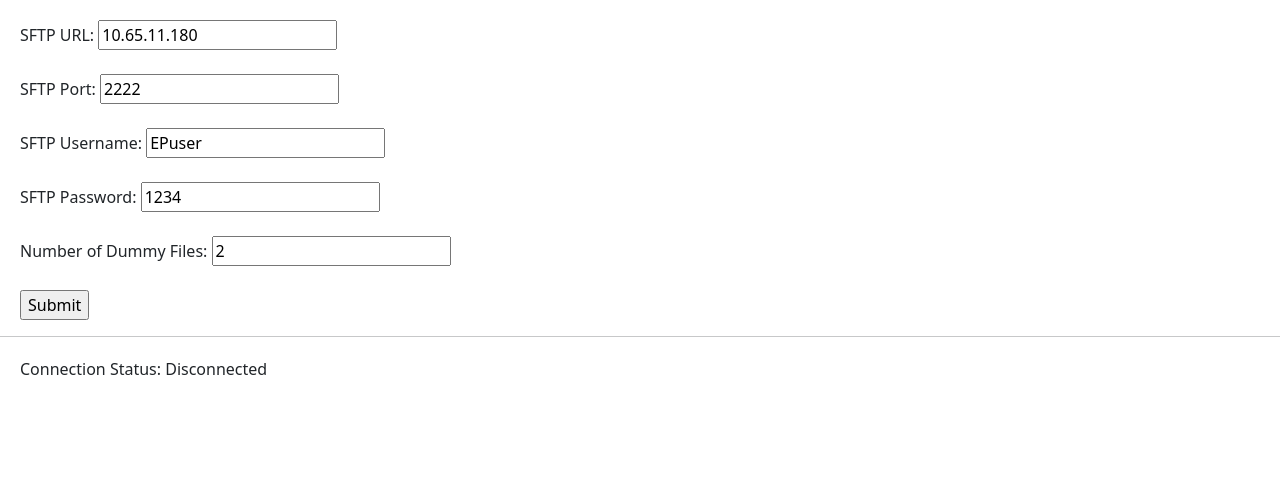
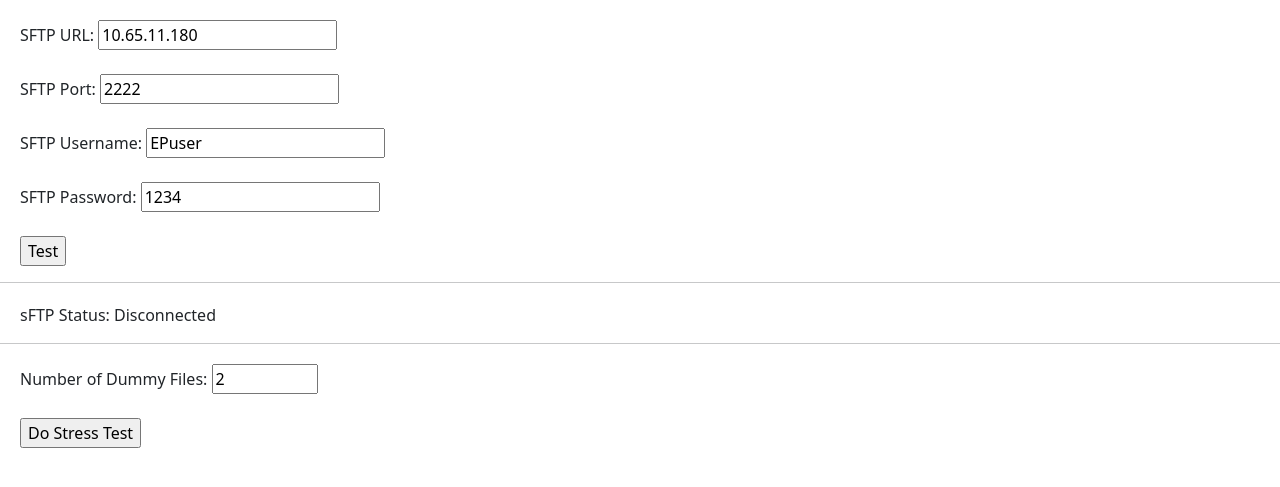
Before and after one commit to jeromechiu/sftp-HA, a Django app: page /stress/ in a window 1280 px wide. Shown: the top 487 px of the page. Run offline with Django 4.2, Linux system fonts and the light colour scheme; some libraries are stand-ins or nearby versions.

Commit message:
finish dummy file uploading to master sequally

```diff
--- a/stressTest/stressTest/stress/forms.py
+++ b/stressTest/stressTest/stress/forms.py
@@ -10,5 +10,6 @@ class sftpForm(forms.Form):
         label='SFTP Username: ', max_length=100, initial='EPuser')
     sftp_password = forms.CharField(
         label='SFTP Password: ', max_length=100, initial=1234)
-    dummy_amount = forms.IntegerField(
-        label='Number of Dummy Files: ', initial=2)
+
+class dummycountForm(forms.Form):
+    dummy_amount = forms.IntegerField(label='Number of Dummy Files:', initial=2, max_value=1000, min_value=1)
--- a/stressTest/stressTest/stress/templates/index.html
+++ b/stressTest/stressTest/stress/templates/index.html
@@ -6,27 +6,25 @@
     <meta charset="utf-8">
     <meta name="viewport" content="width=device-width, initial-scale=1">
 
-
     <title>sFTP Stress Test</title>
+    {% load bootstrap5 %}
+    {% bootstrap_css %}
   </head>
   <body>
-
-    {% load bootstrap5 %}
-    {% bootstrap_css %}
     <form action="" method="post" style="margin-top: 20px;margin-left: 20px;">
         {% csrf_token %}
-        {% for field in form %}
+        {% for field in sftpform %}
             <div class="form-group">
                 {{ field.label }}
                 {{ field }}
             </div>
             <br>
         {% endfor %}
-        <input type="submit" value="Submit">
+        <input type="submit" value="Test">
     </form>
     <hr>
-    <div id="connection-status" style="margin-top: 20px;margin-left: 20px;">
-      Connection Status: <span id="status">Unknown</span>
+    <div id="sftp-status" style="margin-top: 20px;margin-left: 20px;">
+      sFTP Status: <span id="status">Unknown</span>
     </div>
 
     <script>
@@ -35,15 +33,28 @@
           .then(response => response.json())
           .then(data => {
             const statusElement = document.getElementById('status');
-            statusElement.textContent = data.is_connected ? 'Connected' : 'Disconnected';
+            statusElement.textContent = data.is_work ? 'Running' : 'Disconnected';
           });
+
       }
 
       // Update connection status every 5 seconds
       setInterval(updateConnectionStatus, 5000);
       updateConnectionStatus(); // Initial check
     </script>
+    <hr>
+    <div id="sftp-dummyupload" style="margin-top: 20px;margin-left: 20px;">
+      <form action="/stress/do_test" method="get">
+        {% csrf_token %}
+        {% for field in dummyform %}
+        <div class="form-group">
+            {{ field.label }}
+            {{ field }}
+        </div>
+        <br>
+        {% endfor %}
+        <input type="submit" value="Do Stress Test">
+      </form>
 
-
-</body>
+  </body>
 </html>
--- a/stressTest/stressTest/stress/urls.py
+++ b/stressTest/stressTest/stress/urls.py
@@ -6,4 +6,5 @@ urlpatterns = [
     path("", views.index, name="index"),
     path('check_connection_status/', views.check_connection_status,
          name='check_connection_status/'),
+    path('do_test', views.do_test, name='do_test'),
 ]
--- a/stressTest/stressTest/stress/views.py
+++ b/stressTest/stressTest/stress/views.py
@@ -3,48 +3,89 @@
 
 from django.conf import settings
 from django.shortcuts import redirect
-from .forms import sftpForm
+from .forms import sftpForm, dummycountForm
 from django.http import HttpResponseRedirect, HttpResponse, JsonResponse
 from django.shortcuts import render
 import sys
 import os
+from stressTest.settings import sftp_folders
+from celery import shared_task
+from .dummyFiles import writeDummyFiles
+from random import randint
 
 sys.path.insert(1, os.path.join(settings.BASE_DIR.parent.parent, 'tools'))  # nopep8
 from sftp import sftp  # nopep8
 
-is_connected = False
-
 
 def index(request):
     """Render the index page."""
+    global is_work
+    global sftp_url
+    global sftp_port
+    global sftp_username
+    global sftp_password
+    sftp_url = None
+    sftp_port = None
+    sftp_username = None
+    sftp_password = None
+
+    is_work = False
+    sftpform = sftpForm()
+    dummyform = dummycountForm()
+
     if request.method == "POST":
-        form = sftpForm(request.POST)
-        if form.is_valid():
-            sftp_url = form.cleaned_data['sftp_url']
-            sftp_port = form.cleaned_data['sftp_port']
-            sftp_username = form.cleaned_data['sftp_username']
-            sftp_password = form.cleaned_data['sftp_password']
-            dummy_amount = form.cleaned_data['dummy_amount']
+        sftpform = sftpForm(request.POST)
+        # dummyform = dummycountForm(request.POST)
+        if sftpform.is_valid():
+            sftp_url = sftpform.cleaned_data['sftp_url']
+            sftp_port = sftpform.cleaned_data['sftp_port']
+            sftp_username = sftpform.cleaned_data['sftp_username']
+            sftp_password = sftpform.cleaned_data['sftp_password']
+            # dummy_amount = form.cleaned_data['dummy_amount']
             print(
-                f"Connection URL: {sftp_url}, Port: {sftp_port}, Username: {sftp_username}, Password: {sftp_password}, Number of Dummy Files: {dummy_amount}")
+                f'Connection URL: {sftp_url}, Port: {sftp_port}, Username: {sftp_username}, Password: {sftp_password}')
 
             master = sftp(hostname=sftp_url, port=sftp_port,
                           username=sftp_username, password=sftp_password)
             try:
                 master.connect()
                 print(f"Connected to {sftp_url} as {sftp_username}.")
-                global is_connected
-                is_connected = True
+                is_work = True
             except Exception as ex:
                 print(f'Connect to Master error: {ex}')
+                is_work = False
+            finally:
+                master.disconnect()
             # return redirect(request.META.get('HTTP_REFERER'))
 
-    else:
-        form = sftpForm()
-
-    return render(request, 'index.html', {'form': form})
+    return render(request, 'index.html', {'sftpform': sftpform, 'dummyform': dummyform})
 
 
 def check_connection_status(request):
-    print(is_connected)
-    return JsonResponse({'is_connected': is_connected})
+    global is_work
+    return JsonResponse({'is_work': is_work})
+
+
+# @shared_task
+def do_work(count, sftp_url, sftp_port, sftp_username, sftp_password, progress_observer):
+    for i in range(count):
+
+        if not writeDummyFiles(sftp_folders[randint(0, len(sftp_folders)-1)], sftp_url, sftp_port, sftp_username, sftp_password):
+            return False
+        progress_observer.set_progress(i, count)
+    return True
+
+
+def do_test(request):
+    if request.method == "GET":
+        dummyform = dummycountForm(request.GET)
+        if dummyform.is_valid():
+            dummy_amount = dummyform.cleaned_data['dummy_amount']
+            if sftp_url != None and sftp_port != None and sftp_username != None and sftp_password != None:
+                print(
+                    f'Prepare to upload {dummy_amount} files to {sftp_url}')
+                # if do_work.delay(dummy_amount, sftp_url, sftp_port, sftp_username, sftp_password):
+                if do_work(dummy_amount, sftp_url, sftp_port, sftp_username, sftp_password):
+                    return HttpResponse('Success')
+            else:
+                return HttpResponse('Failed because of missing connection data')
--- a/stressTest/stressTest/stressTest/settings.py
+++ b/stressTest/stressTest/stressTest/settings.py
@@ -124,3 +124,5 @@ STATIC_URL = "static/"
 # https://docs.djangoproject.com/en/4.2/ref/settings/#default-auto-field
 
 DEFAULT_AUTO_FIELD = "django.db.models.BigAutoField"
+
+sftp_folders = ['1', '2']
```
Also changed, not shown: stressTest/stressTest/stress/dummyFiles.py (added, +41 -0 lines).
